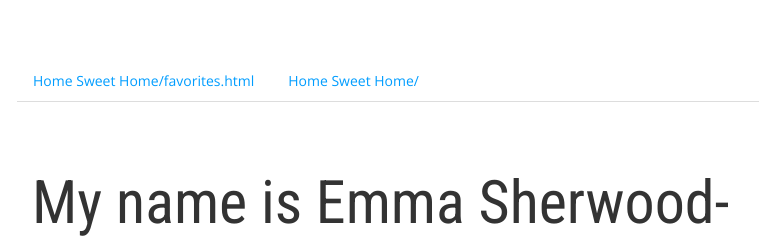
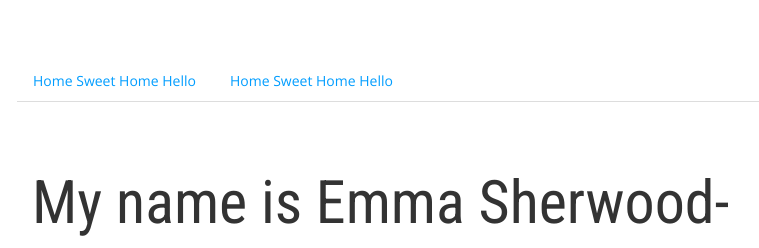
Before and after one commit to emmasf/jekyllparty, a Jekyll site: the page built from index.html, in a window 1280 px wide. Shown: the top 248 px of the page, without its empty margins (53-812 px from the left). Built offline with Jekyll 4.4.1, drawn with Linux system fonts in a browser that asks for light colours.

Commit message:
nav, dammit, work already

```diff
--- a/_layouts/default.html
+++ b/_layouts/default.html
@@ -29,7 +29,7 @@
 
     <ul class="nav nav-tabs">
       {% for post in site.pages %}
-      <li><a href="{{ post.url }}" title="{{ post.title }}">{{ post.title }}{{ post.url }}</a></li>
+      <li><a href="{{ post.url }}" title="{{ post.title }}">{{ post.title }} Hello </a></li>
       {% endfor %}
     </ul>
 
```
